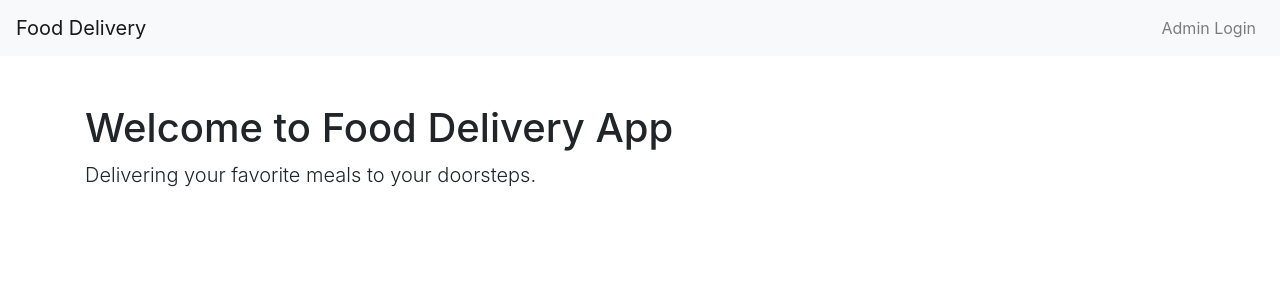
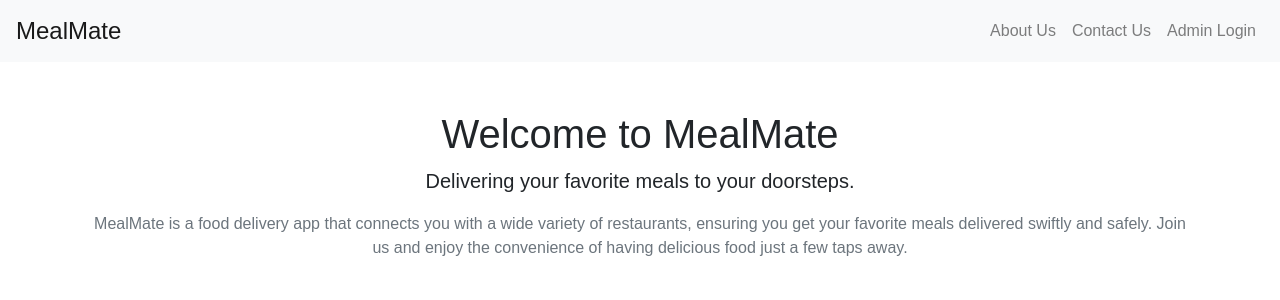
Before and after one commit to Lostcreature/MealmateWeb, a Flask app: page / in a window 1280 px wide. Shown: the top 300 px of the page. Run offline with Flask 3, Linux system fonts and the light colour scheme; some libraries are stand-ins or nearby versions.

Commit message:
Updated the main template with About Us and Contact Us sections

```diff
--- a/app/templates/index.html
+++ b/app/templates/index.html
@@ -4,13 +4,36 @@
     <meta charset="utf-8">
     <meta name="viewport" content="width=device-width, initial-scale=1, shrink-to-fit=no">
     <link href="https://stackpath.bootstrapcdn.com/bootstrap/4.5.2/css/bootstrap.min.css" rel="stylesheet">
-    <title>Food Delivery App</title>
+    <title>MealMate - Food Delivery App</title>
+    <style>
+        body {
+            font-family: Arial, sans-serif;
+        }
+        .navbar-brand {
+            font-size: 1.5rem;
+        }
+        .lead {
+            font-size: 1.25rem;
+        }
+        .container {
+            text-align: center;
+        }
+    </style>
 </head>
 <body>
     <nav class="navbar navbar-expand-lg navbar-light bg-light">
-        <a class="navbar-brand" href="#">Food Delivery</a>
+        <a class="navbar-brand" href="#">MealMate</a>
+        <button class="navbar-toggler" type="button" data-toggle="collapse" data-target="#navbarNav" aria-controls="navbarNav" aria-expanded="false" aria-label="Toggle navigation">
+            <span class="navbar-toggler-icon"></span>
+        </button>
         <div class="collapse navbar-collapse" id="navbarNav">
             <ul class="navbar-nav ml-auto">
+                <li class="nav-item">
+                    <a class="nav-link" href="/about">About Us</a>
+                </li>
+                <li class="nav-item">
+                    <a class="nav-link" href="/contact">Contact Us</a>
+                </li>
                 <li class="nav-item">
                     <a class="nav-link" href="/login">Admin Login</a>
                 </li>
@@ -19,8 +42,9 @@
     </nav>
 
     <div class="container mt-5">
-        <h1>Welcome to Food Delivery App</h1>
+        <h1>Welcome to MealMate</h1>
         <p class="lead">Delivering your favorite meals to your doorsteps.</p>
+        <p class="text-muted">MealMate is a food delivery app that connects you with a wide variety of restaurants, ensuring you get your favorite meals delivered swiftly and safely. Join us and enjoy the convenience of having delicious food just a few taps away.</p>
         <!-- More content here -->
     </div>
 
```
